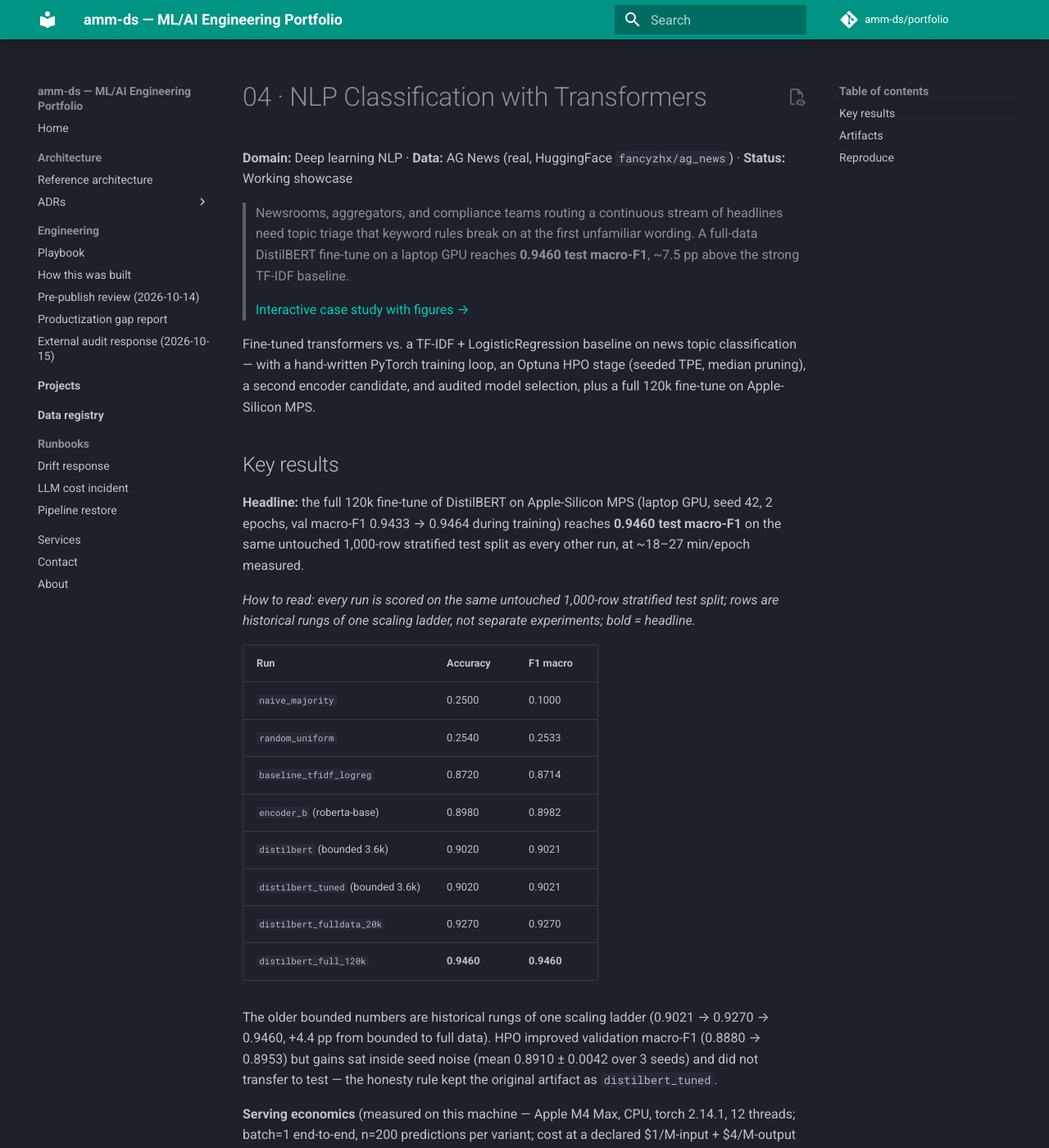
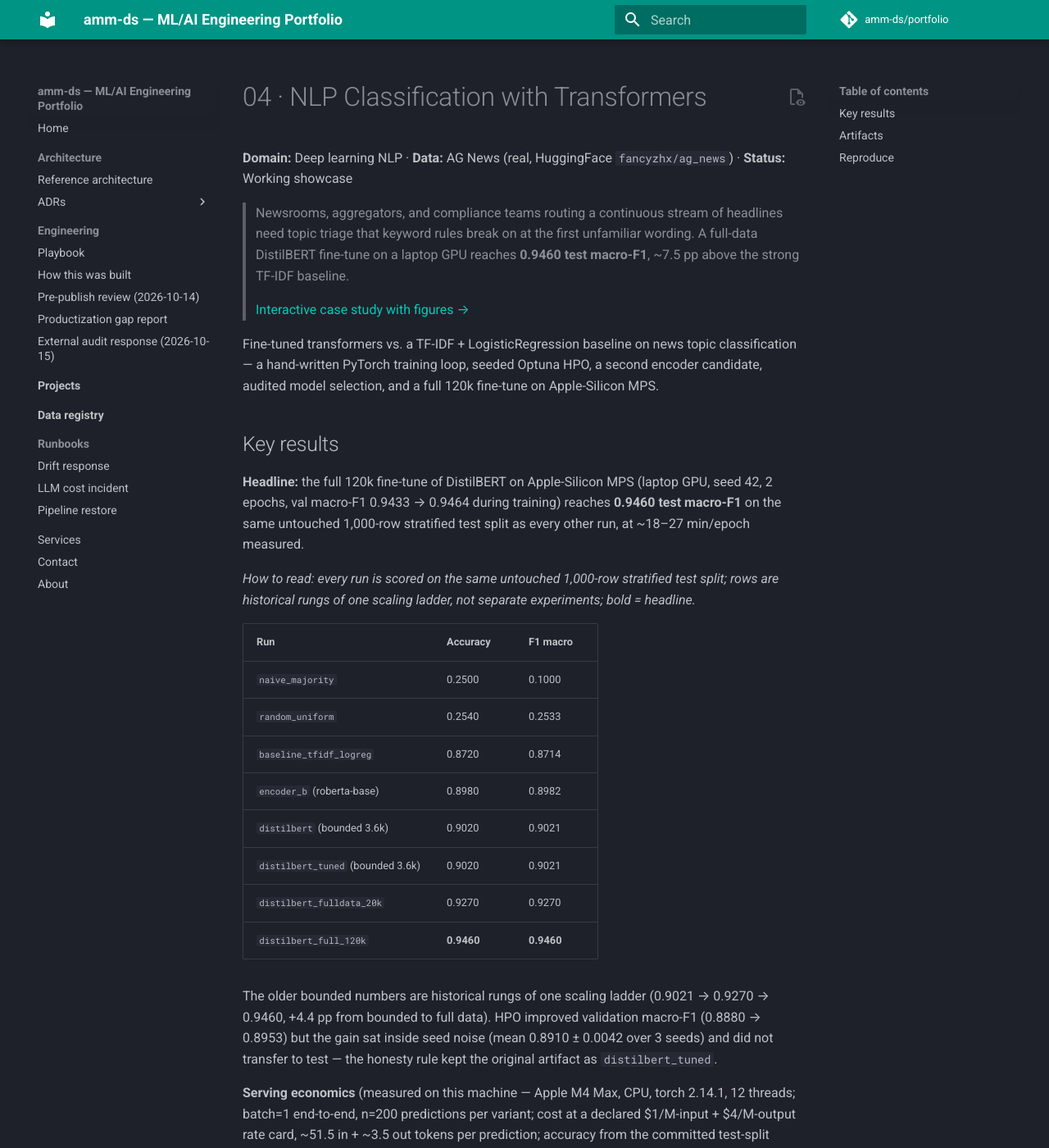
Before and after one commit to amm-ds/portfolio, an MkDocs documentation site: the page built from docs/projects/04-nlp-classification.md, in a window 1280 px wide and 1400 px high. Shown: the whole window at 82% size. Built offline with MkDocs 1.6.1 and Material for MkDocs 9.7.7, drawn with Linux system fonts in a browser that asks for light colours; comment, search, counter and statistics services are not loaded.

```diff
--- a/docs/projects/04-nlp-classification.md
+++ b/docs/projects/04-nlp-classification.md
@@ -10,10 +10,10 @@
 >
 > [Interactive case study with figures →](https://github.com/amm-ds/portfolio/tree/main/projects/04-nlp-classification)
 
-Fine-tuned transformers vs. a TF-IDF + LogisticRegression baseline on news topic
-classification — with a hand-written PyTorch training loop, an Optuna HPO stage
-(seeded TPE, median pruning), a second encoder candidate, and audited model
-selection, plus a full 120k fine-tune on Apple-Silicon MPS.
+Fine-tuned transformers vs. a TF-IDF + LogisticRegression baseline on news
+topic classification — a hand-written PyTorch training loop, seeded Optuna
+HPO, a second encoder candidate, audited model selection, and a full 120k
+fine-tune on Apple-Silicon MPS.
 
 ## Key results
 
@@ -39,7 +39,7 @@ experiments; bold = headline.*
 
 The older bounded numbers are historical rungs of one scaling ladder
 (0.9021 → 0.9270 → 0.9460, +4.4 pp from bounded to full data). HPO improved
-validation macro-F1 (0.8880 → 0.8953) but gains sat inside seed noise
+validation macro-F1 (0.8880 → 0.8953) but the gain sat inside seed noise
 (mean 0.8910 ± 0.0042 over 3 seeds) and did not transfer to test — the
 honesty rule kept the original artifact as `distilbert_tuned`.
 
```
Also changed, not shown: docs/projects/02-demand-forecasting.md (+4 -4 lines), docs/projects/03-anomaly-detection.md (+3 -4 lines), docs/projects/05-ml-pipeline-churn.md (+6 -6 lines), 5 other files.
